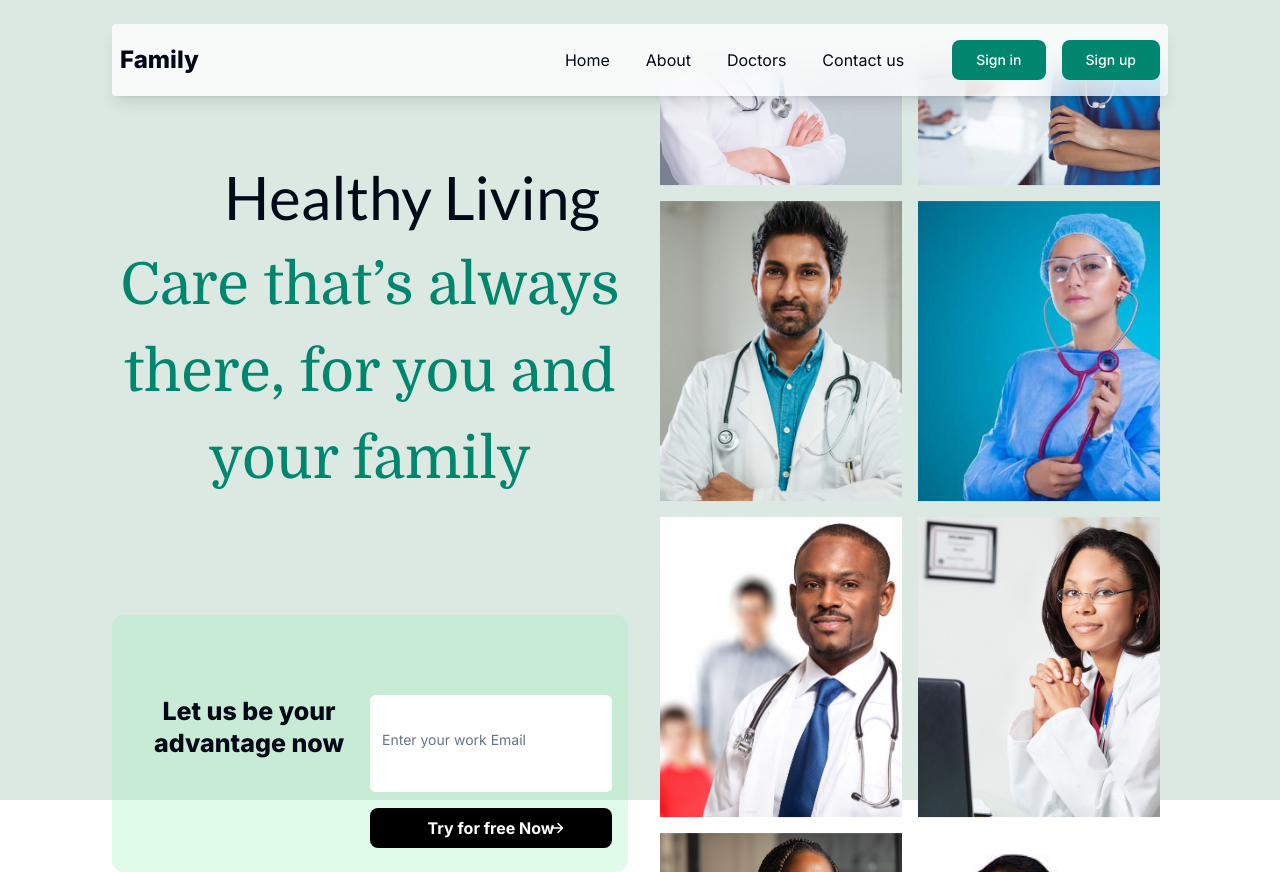
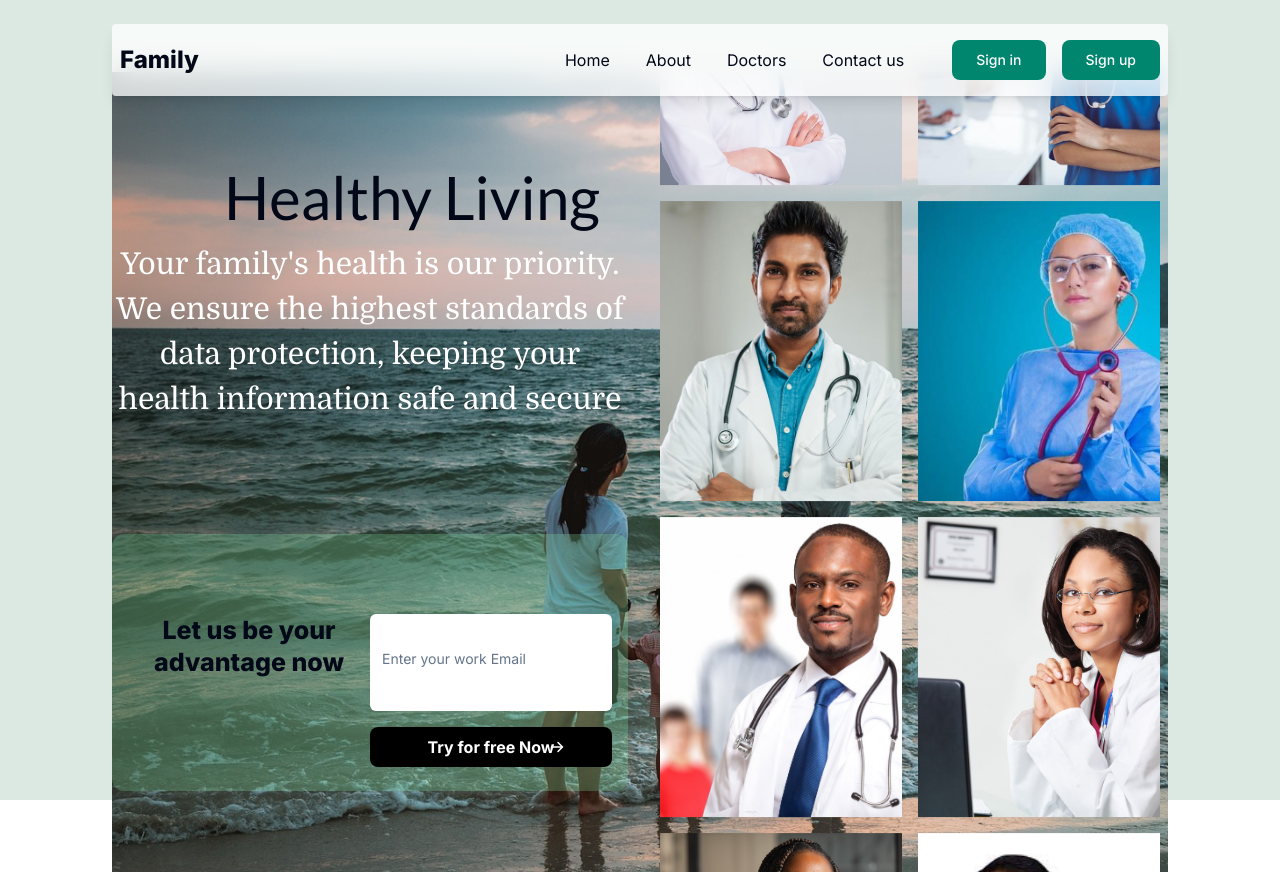
Before and after one commit to jmussamuhindo/Family_Health-, a Next.js app: page / in a window 1280 px wide. Built offline with nearby package versions, Linux system fonts and the light colour scheme.

Commit message:
Pict Background Image and tex edit

```diff
--- a/package.json
+++ b/package.json
@@ -14,7 +14,7 @@
     "clsx": "^2.0.0",
     "framer-motion": "^10.16.4",
     "lucide-react": "^0.291.0",
-    "next": "14.0.1",
+    "next": "^14.0.1",
     "react": "^18",
     "react-dom": "^18",
     "saas": "^1.0.0",
--- a/src/components/Hero/Hero.tsx
+++ b/src/components/Hero/Hero.tsx
@@ -36,12 +36,13 @@ const Hero = () => {
       animate={{ opacity: 1 }}
       transition={{ duration: 2, ease: "easeInOut" }}
       className="h-screen relative overflow-hidden "
+      style={{ backgroundImage: "url('/fam.jpg')", backgroundSize: 'cover', backgroundPosition: 'center' }}
     >
       <div className="grid grid-cols-2 gap-6 h-full">
         <div className="mt-20">
           <h1 className="font-lato  text-[60px] pl-28">Healthy Living</h1>
-          <h1 className="font-domine text-[58px] text-primary text-center">
-            Care that’s always there, for you and your family
+          <h1 className="font-domine text-[30px] text-white text-center">
+          Your family's health is our priority. We ensure the highest standards of data protection, keeping your health information safe and secure
           </h1>
           <div className="bg-green-300/25 py-20 px-4 mt-28  rounded-xl grid grid-cols-2 ">
             <h1 className="font-extrabold w-full text-[25px]  text-center leading-8 ">
```
Also changed, not shown: public/fam.jpg (added), 1 other file (tests, documents, lock files or other folders).
